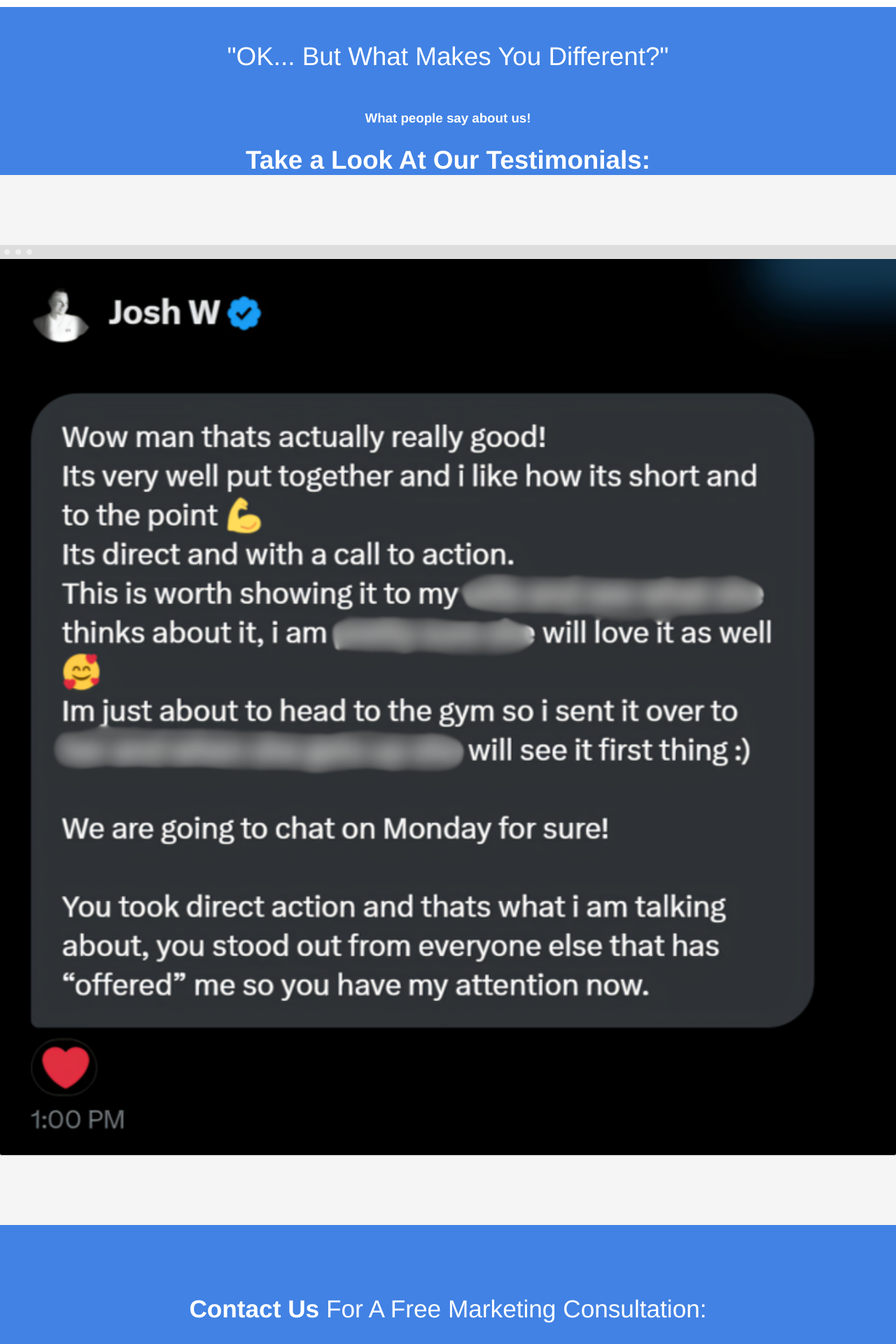
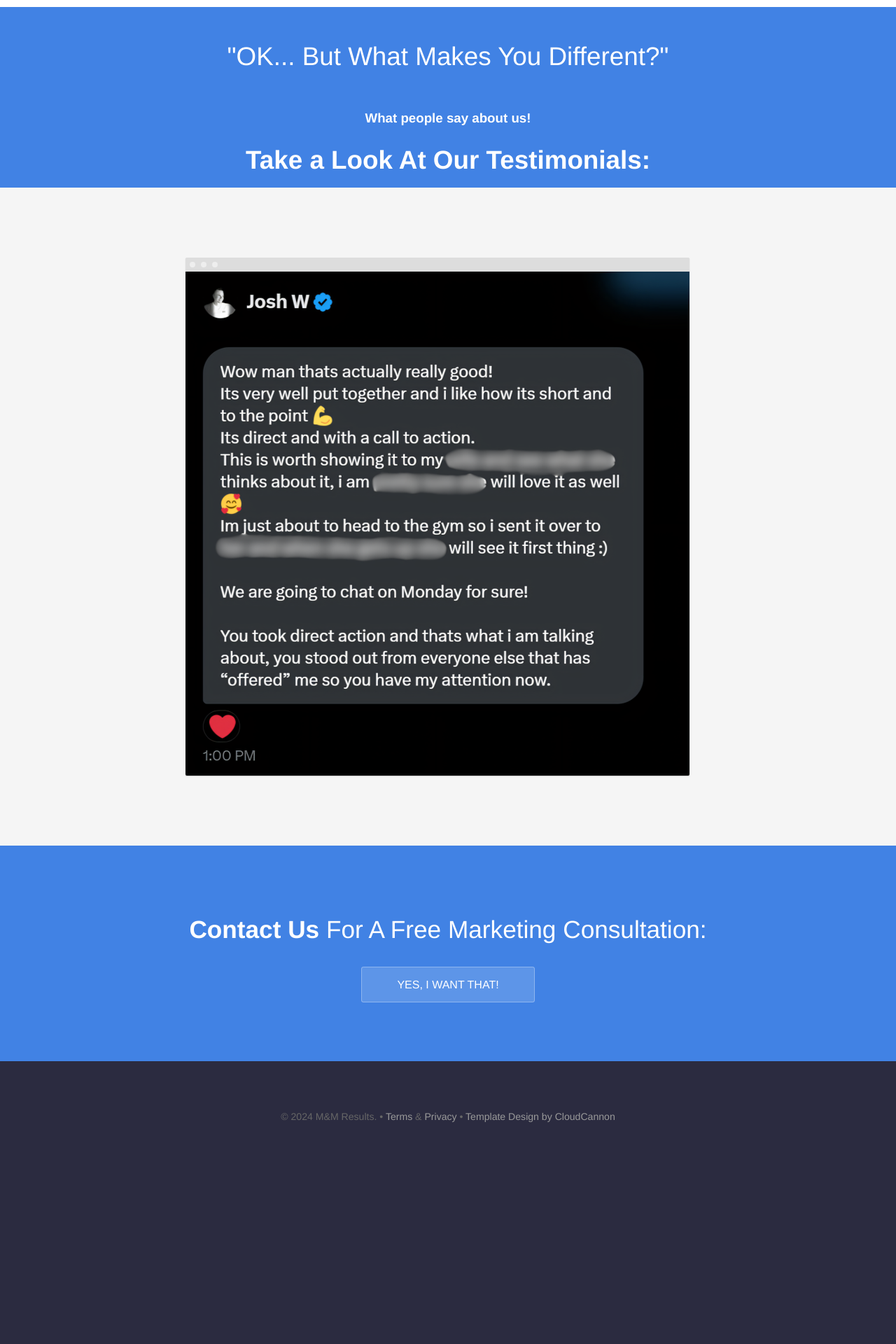
Before and after one commit to Huntinex/MMResults, a Jekyll site: the page built from index.html, in a window 1280 px wide. Shown: the part 1291-3211 px from the top of the page at 70% size. Built offline with Jekyll 4.4.1, drawn with Linux system fonts in a browser that asks for light colours; after the commit the page ends 2947 px from its top, so only the background shows below that.

Commit message:
Update index.html

```diff
--- a/index.html
+++ b/index.html
@@ -43,14 +43,15 @@ description: More Growth. More Clients.
 			<h3>What people <strong style="font-weight: 700;">say about us</strong>!</h3>
 			<br>
 			<h1 style="font-weight: 900;" class="editable">Take a Look At Our Testimonials:</h1>
+		<br>
 	</center>
 	<section class="testimonial">
 <!-- 		<div class="container flex"> -->
-<!-- 			<div class="testimonial-block"> -->
-<!-- 				<div class="image"> -->
+			<div class="testimonial-block">
+				<div class="image">
 					<img src="{{ site.baseurl }}/images/testimony1.png" alt="Screenshot" class="screenshot editable" />
-<!-- 				</div> -->
-<!-- 			</div> -->
+				</div>
+			</div>
 <!-- 		</div> -->
 	</section>
 	<section class="bottom-cta">
```
